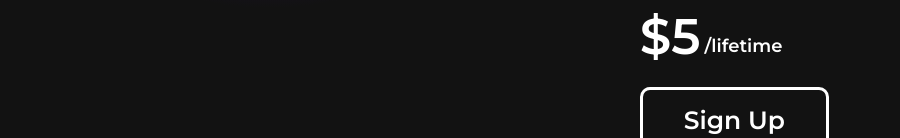
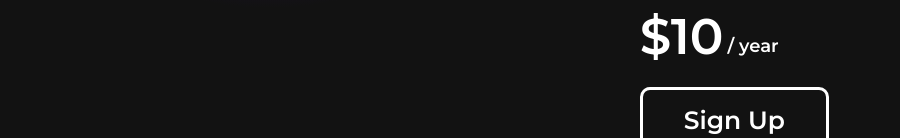
Before and after one commit to RR23-2/CodeHub, a plain HTML site: page index.html in a window 1280 px wide. Shown: the part 1470-1608 px from the top of the page, without its empty margins (371-1271 px from the left). Drawn offline with Linux system fonts and the light colour scheme; grey boxes are pictures that could not be loaded.

Commit message:
Revision 1.1

```diff
--- a/index.html
+++ b/index.html
@@ -119,8 +119,8 @@
           </ul>
           <section>
             <span class="price-lbl"
-              ><span class="price">$5</span
-              ><span class="duration">/lifetime</span></span
+              ><span class="price">$10</span
+              ><span class="duration">/ year</span></span
             >
             <button onclick="scrollToElement('sign-up-section')">
               Sign Up
```
Also changed, not shown: Assets/logo.png (deleted), 2 other files.
